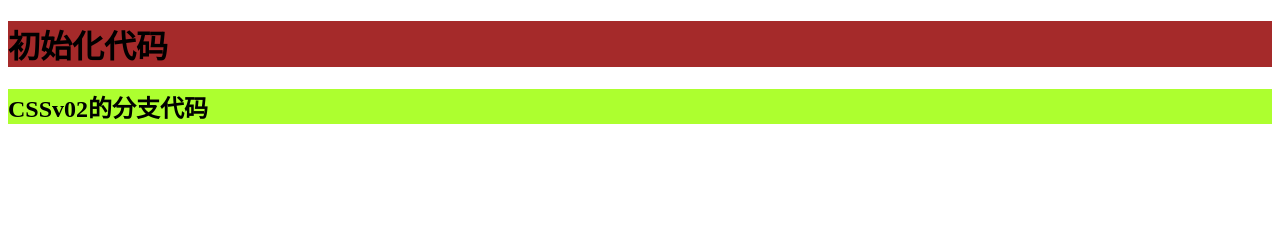
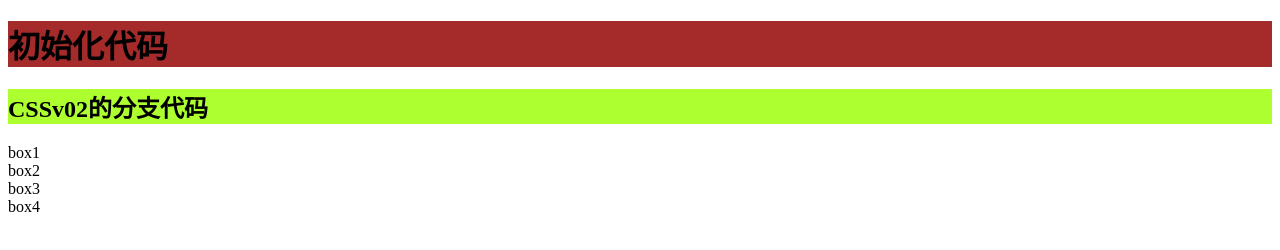
Before and after one commit to zfyp/test001, a plain HTML site: page index.html in a window 1280 px wide. Drawn offline with Linux system fonts and the light colour scheme.

Commit message:
新建div

```diff
--- a/index.html
+++ b/index.html
@@ -9,5 +9,11 @@
 <body>
 <h1>初始化代码</h1>
 <h2>CSSv02的分支代码</h2>
+<div class="container">
+    <div class="box1">box1</div>
+    <div class="box2">box2</div>
+    <div class="box3">box3</div>
+    <div class="box4">box4</div>
+</div>
 </body>
 </html>
```
